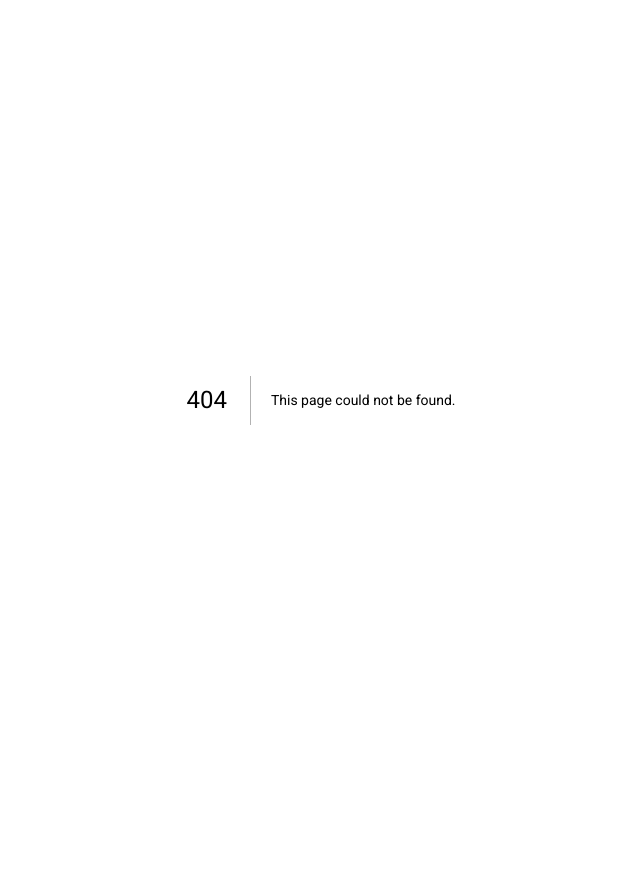
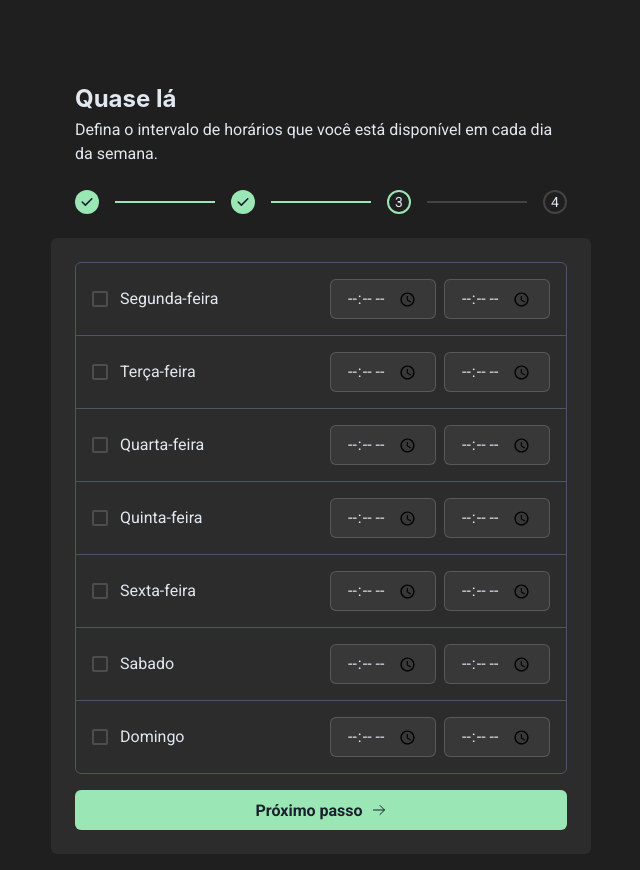
Before and after one commit to arroiz/callendar, a Next.js app: page /register/intervals in a window 1280 px wide. Before the commit this address had no page. Shown: the whole page, without its empty margins (319-959 px from the left). Before the commit the page ends 800 px from the top, so only its background shows below. Built offline with nearby package versions, Linux system fonts and the light colour scheme; no server answers.

Commit message:
feat: create the register interval page

```diff
--- /dev/null
+++ b/src/pages/register/intervals.tsx
@@ -0,0 +1,138 @@
+import {
+  Button,
+  Checkbox,
+  Flex,
+  Heading,
+  Input,
+  Step,
+  StepIcon,
+  StepIndicator,
+  StepNumber,
+  StepSeparator,
+  StepStatus,
+  Stepper,
+  Text,
+  chakra,
+  useSteps,
+} from '@chakra-ui/react';
+import { signIn, useSession } from 'next-auth/react';
+import { useRouter } from 'next/router';
+import { ArrowRight } from 'phosphor-react';
+
+const steps = [1, 2, 3, 4];
+
+const daysOfWeek = [
+  'Segunda-feira',
+  'Terça-feira',
+  'Quarta-feira',
+  'Quinta-feira',
+  'Sexta-feira',
+  'Sabado',
+  'Domingo',
+];
+
+export default function RegisterIntervals() {
+  const session = useSession();
+  const { activeStep } = useSteps({
+    index: 2,
+    count: steps.length,
+  });
+
+  return (
+    <Flex
+      maxWidth="572px"
+      top={20}
+      marginX="auto"
+      marginBottom={4}
+      marginTop={20}
+      paddingX={4}
+      flexDirection="column"
+      gap={6}
+    >
+      <Flex flexDirection="column" paddingX={6}>
+        <Heading as="strong" fontSize="2xl" lineHeight="1.6">
+          Quase lá
+        </Heading>
+        <Text>
+          Defina o intervalo de horários que você está disponível em cada dia da
+          semana.
+        </Text>
+        <Stepper index={activeStep} size="sm" colorScheme="green" marginTop={6}>
+          {steps.map((step, index) => (
+            <Step key={index}>
+              <StepIndicator>
+                <StepStatus
+                  complete={<StepIcon />}
+                  incomplete={<StepNumber />}
+                  active={<StepNumber />}
+                />
+              </StepIndicator>
+              <StepSeparator />
+            </Step>
+          ))}
+        </Stepper>
+      </Flex>
+      <chakra.form
+        display="flex"
+        flexDirection="column"
+        borderRadius="md"
+        gap={4}
+        background="whiteAlpha.100"
+        padding={6}
+      >
+        <Flex
+          borderWidth={1}
+          borderColor="gray.600"
+          borderRadius="md"
+          flexDirection="column"
+        >
+          {daysOfWeek.map((day) => (
+            <Flex
+              key={day}
+              justifyContent="space-between"
+              padding={4}
+              _notLast={{
+                borderBottomWidth: 1,
+                borderBottomColor: 'gray.600',
+              }}
+            >
+              <Flex alignItems="center" gap={3}>
+                <Checkbox colorScheme="green" />
+                {day}
+              </Flex>
+              <Flex alignItems="center" gap={2} maxWidth="220px">
+                <Input
+                  background="whiteAlpha.100"
+                  colorScheme="green"
+                  type="time"
+                  step={60}
+                  focusBorderColor="green.300"
+                  sx={{
+                    '&::-webkit-calendar-picker-indicator': {
+                      filter: 'invert(100%)',
+                    },
+                  }}
+                />
+                <Input
+                  background="whiteAlpha.100"
+                  colorScheme="green"
+                  type="time"
+                  step={60}
+                  focusBorderColor="green.300"
+                  sx={{
+                    '&::-webkit-calendar-picker-indicator': {
+                      filter: 'invert(100%)',
+                    },
+                  }}
+                />
+              </Flex>
+            </Flex>
+          ))}
+        </Flex>
+        <Button colorScheme="green" rightIcon={<ArrowRight />}>
+          Próximo passo
+        </Button>
+      </chakra.form>
+    </Flex>
+  );
+}
```
